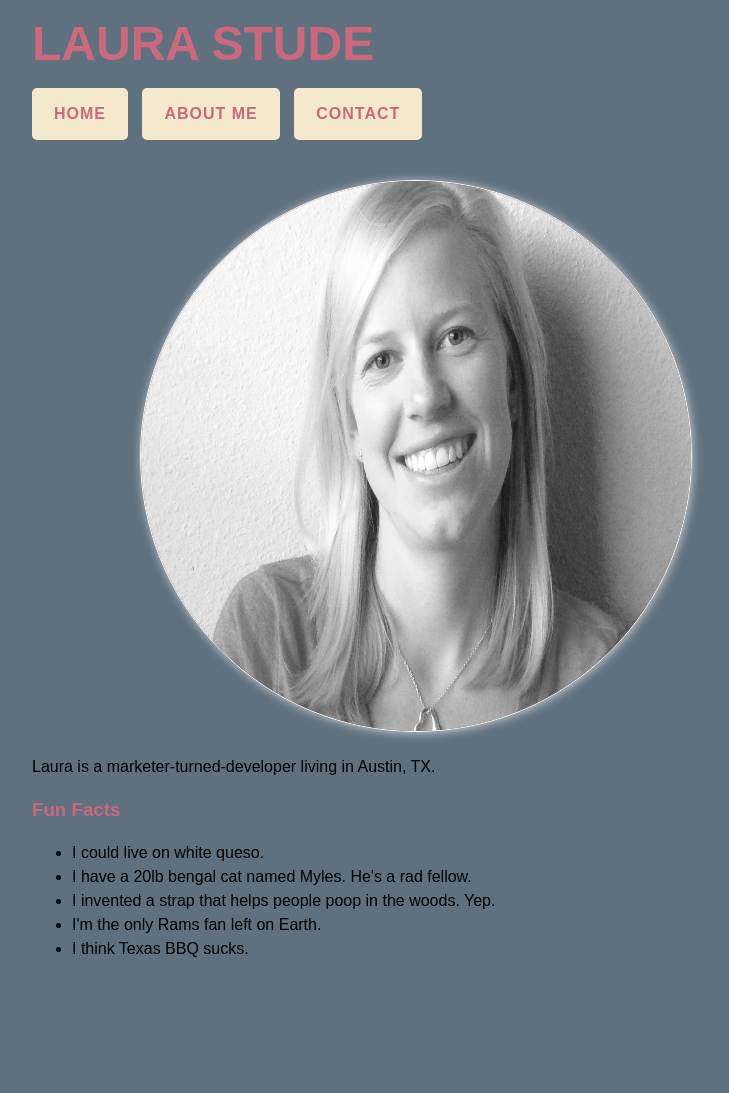
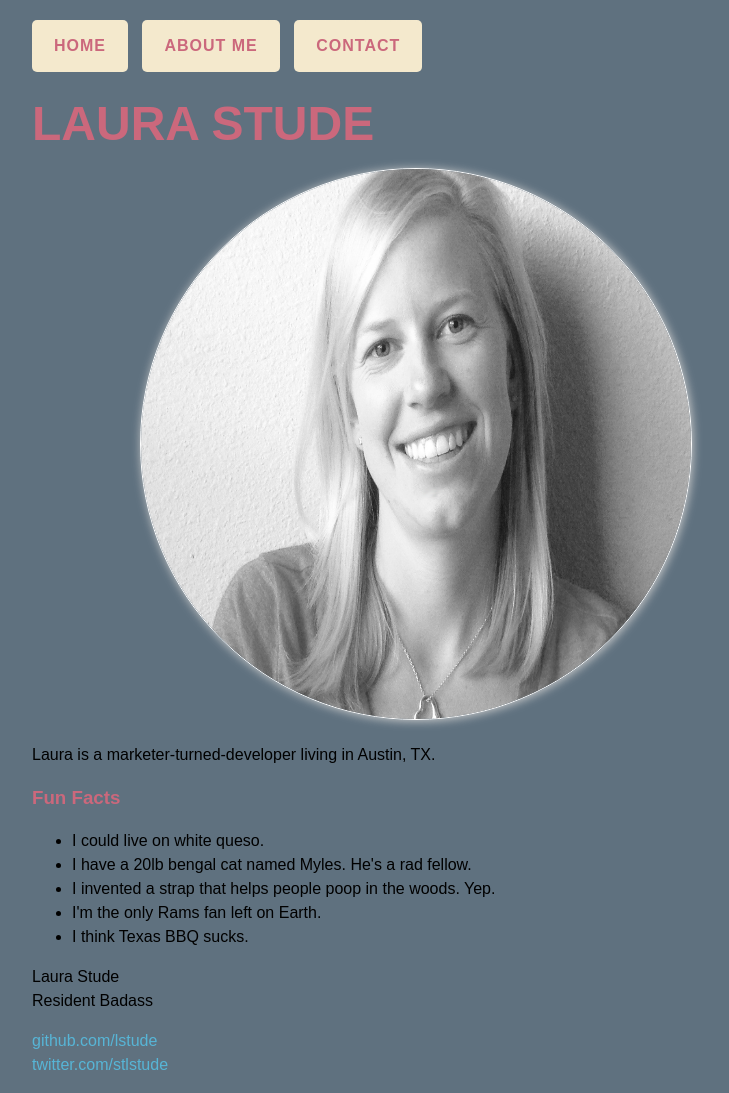
Before and after one commit to lstude/lstude.github.io, a Jekyll site: the page built from about.html, in a window 1280 px wide. Shown: the whole page, without its empty margins (224-953 px from the left). Built offline with Jekyll 4.4.1, drawn with Linux system fonts in a browser that asks for light colours; Markdown is read by kramdown in place of the engine named in the settings; before the commit the page ends 977 px from its top, so only the background shows below that.

```diff
--- a/_includes/nav.html
+++ b/_includes/nav.html
@@ -1,8 +1,3 @@
-<div class="site">
-	<div class="header">
-	<h1 class="title"><a href="/">{{ site.name }}</a></h1>
-</div>
-
 <div class="nav">
 	<a href="index.html"><button class="btn btn-6 btn-6d">Home</button></a>
 	<a href="/about.html"><button class="btn btn-6 btn-6d">About Me</button></a>
--- a/_layouts/default.html
+++ b/_layouts/default.html
@@ -15,7 +15,11 @@
     </head>
     <body>
 
-        {% include nav.html %}
+        <div class="nav">
+          <a href="index.html"><button class="btn btn-6 btn-6d">Home</button></a>
+          <a href="/about.html"><button class="btn btn-6 btn-6d">About Me</button></a>
+          <a href="/contact.html"><button class="btn btn-6 btn-6d">Contact</button></a>
+        </div>
 
           {{ content }}
 
--- a/about.html
+++ b/about.html
@@ -1,18 +1,9 @@
-<!DOCTYPE html>
-  <head>
-    <title>Laura Stude</title>
-    <link rel="stylesheet" href="/css/style.css">
-  </head>
-
-  <body>
+---
+layout: default
+---
 
     <h1>Laura Stude</h1>
 
-    <div class="nav">
-      <a href="index.html"><button class="btn btn-6 btn-6d">Home</button></a>
-      <a href="about.html"><button class="btn btn-6 btn-6d"> About Me</button></a>
-      <a href="contact.html"><button class="btn btn-6 btn-6d"> Contact</button></a>
-    </div>
 
     <div class="image">
       <img src="/images/laura_crop copy.png" alt="">
@@ -28,6 +19,3 @@
       <li>I'm the only Rams fan left on Earth.</li>
       <li>I think Texas BBQ sucks.</li>
     </ul>
-
-  </body>
-</html>
--- a/index.html
+++ b/index.html
@@ -4,11 +4,11 @@ title: My Blog
 ---
 
 <div id="home">
-  <h1>Blog Posts</h1>
+  <h3>le blog</h3>
   <ul class="posts">
     {% for post in site.posts %}
       <li><span>{{ post.date | date_to_string }}</span> &raquo; <a href="{{ post.url }}">{{ post.title }}</a>
-      	<p>{{ post.excerpt }}</p>
+
       </li>
     {% endfor %}
   </ul>
```
Also changed, not shown: contact.html (+5 -12 lines), homepage.html (+4 -8 lines).
